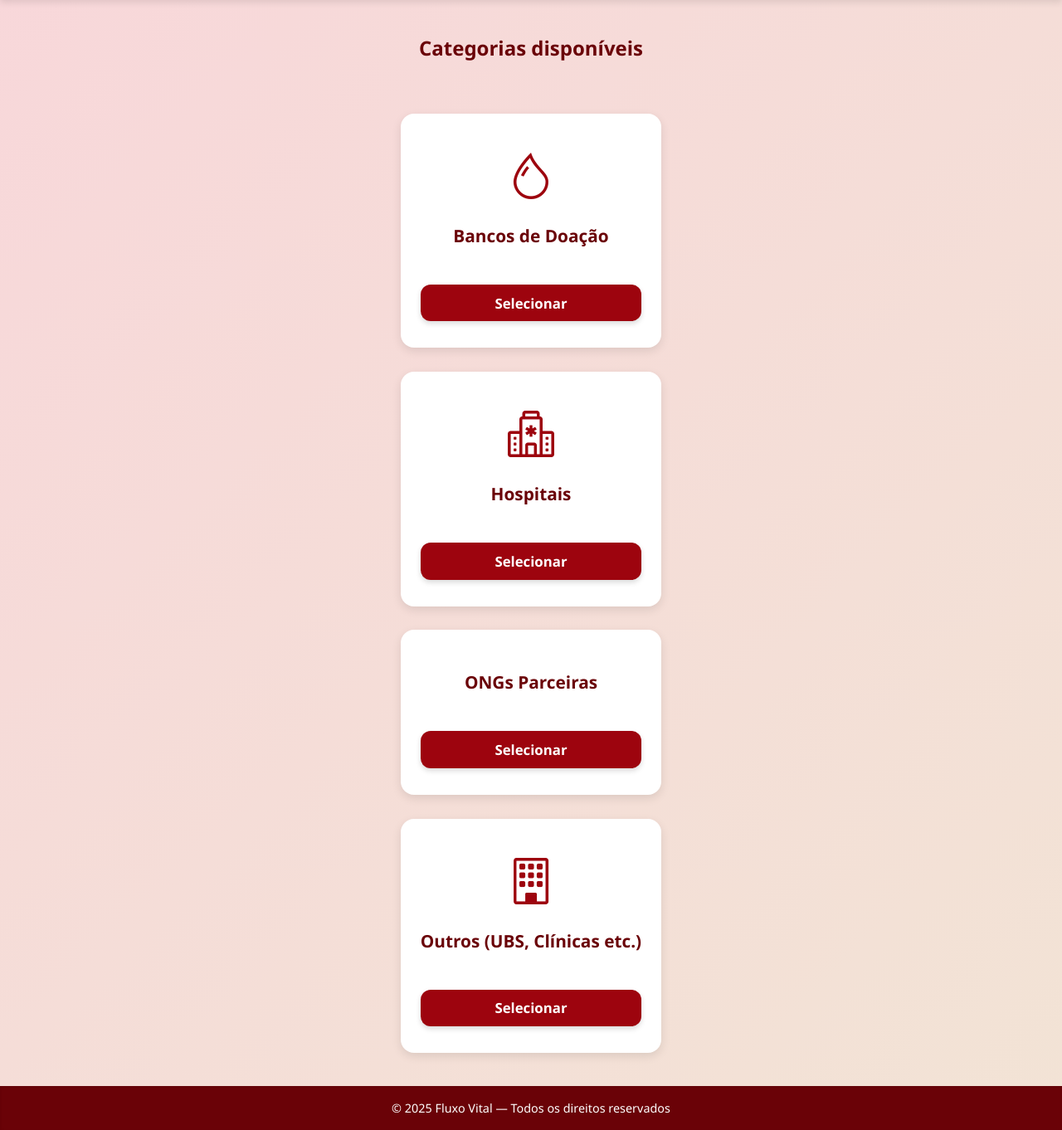
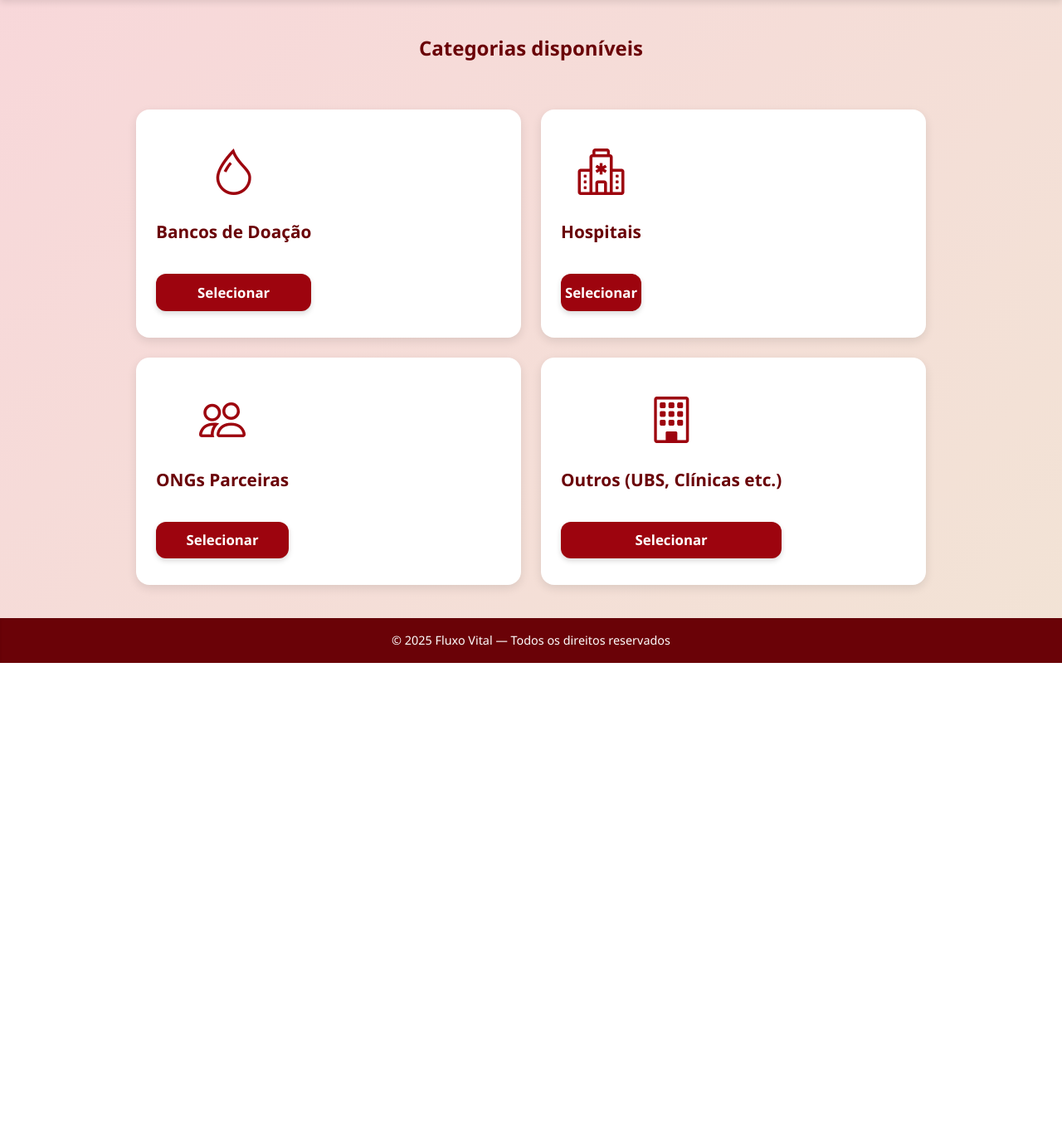
Before and after one commit to kauannsantos/fluxovital, a PHP site: page /page/cadastro/instituicao/escolha_categoria.php in a window 1280 px wide. Shown: the part 75-1437 px from the top of the page at 83% size. After the commit the page ends 874 px from the top, so only its background shows below. Run offline with PHP 8.4, Linux system fonts and the light colour scheme.

Commit message:
Update escolha_categoria.php

```diff
--- a/fluxovital/page/cadastro/instituicao/escolha_categoria.php
+++ b/fluxovital/page/cadastro/instituicao/escolha_categoria.php
@@ -43,7 +43,7 @@
 
     main {
       flex-grow: 1;
-      max-width: 900px;
+      max-width: 1000px;
       width: 100%;
       padding: 2.5rem 1.5rem;
       margin: 0 auto;
@@ -58,8 +58,14 @@
       margin: 0;
       width: 100%;
       display: grid;
-      grid-template-columns: repeat(auto-fit, minmax(220px, 1fr));
-      gap: 1.8rem;
+      grid-template-columns: repeat(2, 1fr); /* 2 colunas fixas */
+      gap: 2rem;
+    }
+
+    @media (max-width: 768px) {
+      fieldset.container-cards {
+        grid-template-columns: 1fr; /* 1 por linha no celular */
+      }
     }
 
     legend {
@@ -75,31 +81,40 @@
       border: none;
       border-radius: 16px;
       cursor: pointer;
+      transition: transform 0.25s ease, box-shadow 0.25s ease, background-color 0.25s ease;
+      background-color: white;
+      color: var(--vinho-dark);
+      outline-offset: 4px;
+      text-align: center;
       box-shadow: 0 4px 12px rgba(0,0,0,0.1);
-      transition: transform 0.25s ease, box-shadow 0.25s ease, background-color 0.25s ease;
-      padding: 2rem 1.5rem;
+      display: flex;
+      flex-direction: column;
+      justify-content: stretch;
+      height: 100%;
+      padding: 0;
+    }
+
+    .card-inner {
       display: flex;
       flex-direction: column;
       align-items: center;
+      padding: 2rem 1.5rem;
       height: 100%;
-      background-color: white;
-      color: var(--vinho-dark);
-      user-select: none;
-      outline-offset: 4px;
-      text-align: center;
     }
+
     button.card-categoria:focus-visible {
       outline: 3px solid var(--foco);
       transform: translateY(-6px);
       box-shadow: 0 8px 20px rgba(0,0,0,0.15);
-      outline-offset: 4px;
     }
+
     button.card-categoria:hover {
       background-color: #fce9e9;
       color: var(--vinho);
       transform: translateY(-6px);
       box-shadow: 0 8px 20px rgba(0,0,0,0.15);
     }
+
     button.card-categoria:active {
       transform: translateY(-2px);
       box-shadow: 0 4px 12px rgba(0,0,0,0.1);
@@ -112,6 +127,7 @@
       transition: color 0.25s ease;
       user-select: none;
     }
+
     button.card-categoria:hover .icon-categoria,
     button.card-categoria:focus-visible .icon-categoria {
       color: var(--vinho-dark);
@@ -120,8 +136,9 @@
     .titulo-categoria {
       font-size: 1.3rem;
       font-weight: 600;
-      margin-bottom: 1.5rem;
+      margin-bottom: 1rem;
       min-height: 50px;
+      text-align: center;
       user-select: none;
     }
 
@@ -140,6 +157,7 @@
       transition: background-color 0.25s ease;
       margin-top: auto;
     }
+
     button.card-categoria:hover .btn-categoria,
     button.card-categoria:focus-visible .btn-categoria {
       background-color: var(--vinho-dark);
@@ -158,7 +176,7 @@
     }
 
     @media (max-width: 575.98px) {
-      button.card-categoria {
+      .card-inner {
         padding: 1.5rem 1rem;
       }
 
@@ -175,36 +193,64 @@
 </header>
 
 <main>
-  <form method="POST" action="cadastro_instituicao.php" aria-label="Escolha a categoria da instituição">
-    <fieldset class="container-cards" role="list" aria-labelledby="categoria-legend">
+  <form method="POST" action="login_instituicao.php" aria-label="Escolha a categoria da instituição">
+    <fieldset style="border: none; padding: 0; margin: 0;" aria-labelledby="categoria-legend">
       <legend id="categoria-legend">Categorias disponíveis</legend>
 
-      <button type="submit" name="categoria" value="Bancos de Doação" class="card-categoria" aria-describedby="desc-banco" aria-pressed="false" tabindex="0">
+      <!-- ...código anterior permanece igual... -->
+
+<div class="row g-4">
+  <!-- Card 1 -->
+  <div class="col-md-6 col-lg-6">
+    <button type="submit" name="categoria" value="Bancos de Doação" class="card-categoria w-100" aria-describedby="desc-banco">
+      <div class="card-inner">
         <i class="bi bi-droplet icon-categoria" aria-hidden="true"></i>
         <div class="titulo-categoria" id="desc-banco">Bancos de Doação</div>
         <span class="btn-categoria" aria-hidden="true">Selecionar</span>
-      </button>
+      </div>
+    </button>
+  </div>
 
-      <button type="submit" name="categoria" value="Hospitais" class="card-categoria" aria-describedby="desc-hospital" aria-pressed="false" tabindex="0">
+  <!-- Card 2 -->
+  <div class="col-md-6 col-lg-6">
+    <button type="submit" name="categoria" value="Hospitais" class="card-categoria w-100" aria-describedby="desc-hospital">
+      <div class="card-inner">
         <i class="bi bi-hospital icon-categoria" aria-hidden="true"></i>
         <div class="titulo-categoria" id="desc-hospital">Hospitais</div>
         <span class="btn-categoria" aria-hidden="true">Selecionar</span>
-      </button>
+      </div>
+    </button>
+  </div>
 
-      <button type="submit" name="categoria" value="ONGs" class="card-categoria" aria-describedby="desc-ong" aria-pressed="false" tabindex="0">
-        <i class="bi bi-handshake icon-categoria" aria-hidden="true"></i>
+  <!-- Card 3 -->
+  <div class="col-md-6 col-lg-6">
+    <button type="submit" name="categoria" value="ONGs" class="card-categoria w-100" aria-describedby="desc-ong">
+      <div class="card-inner">
+        <i class="bi bi-people icon-categoria" aria-hidden="true"></i>
         <div class="titulo-categoria" id="desc-ong">ONGs Parceiras</div>
         <span class="btn-categoria" aria-hidden="true">Selecionar</span>
-      </button>
+      </div>
+    </button>
+  </div>
 
-      <button type="submit" name="categoria" value="Outros" class="card-categoria" aria-describedby="desc-outros" aria-pressed="false" tabindex="0">
+  <!-- Card 4 -->
+  <div class="col-md-6 col-lg-6">
+    <button type="submit" name="categoria" value="Outros" class="card-categoria w-100" aria-describedby="desc-outros">
+      <div class="card-inner">
         <i class="bi bi-building icon-categoria" aria-hidden="true"></i>
         <div class="titulo-categoria" id="desc-outros">Outros (UBS, Clínicas etc.)</div>
         <span class="btn-categoria" aria-hidden="true">Selecionar</span>
-      </button>
+      </div>
+    </button>
+  </div>
+</div>
+
+<!-- ...continuação do código permanece igual... -->
+
     </fieldset>
   </form>
 </main>
+
 
 <footer>
   © 2025 Fluxo Vital — Todos os direitos reservados
```
